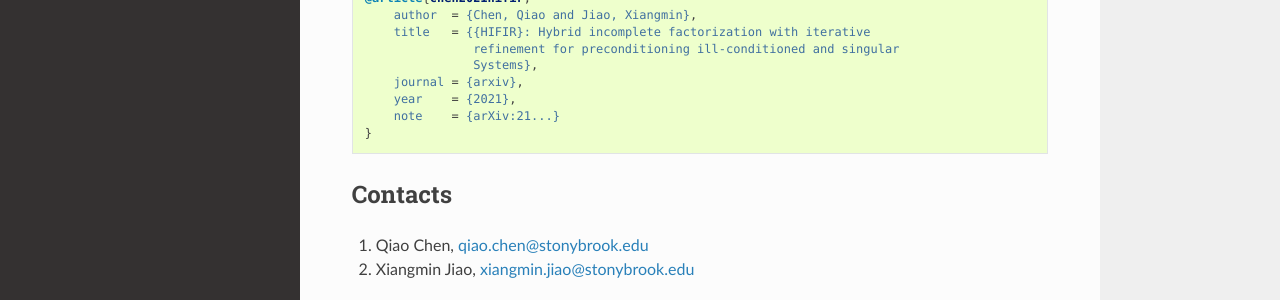
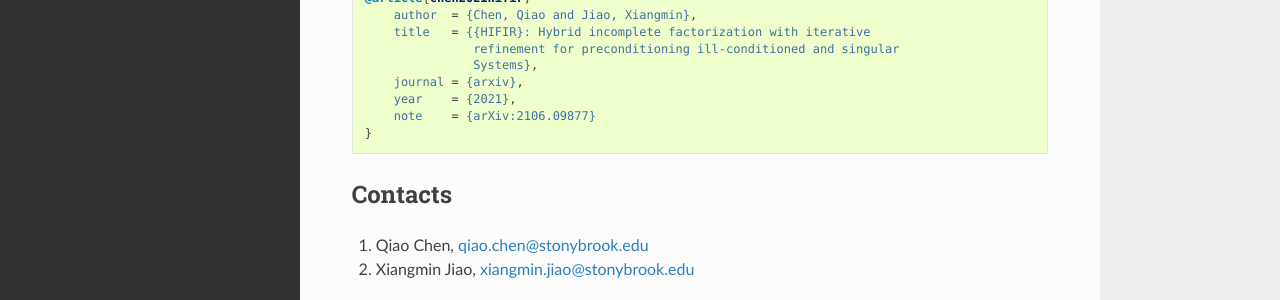
Before and after one commit to hifirworks/hifir4py, a Sphinx documentation site: the page built from docs/index.rst, in a window 1280 px wide and 900 px high, scrolled down 885 px. Shown: the part 373-673 px from the top of the window. Built offline with Sphinx 7.4.7 and the Read the Docs theme 2.0.0, drawn with Linux system fonts in a browser that asks for light colours; the version number is read from the project's files by our own code.

Commit message:
Updated bibtex for acmtoms

```diff
--- a/docs/index.rst
+++ b/docs/index.rst
@@ -66,7 +66,7 @@
                    Systems},
         journal = {arxiv},
         year    = {2021},
-        note    = {arXiv:21...}
+        note    = {arXiv:2106.09877}
     }
 
 Contacts
```
